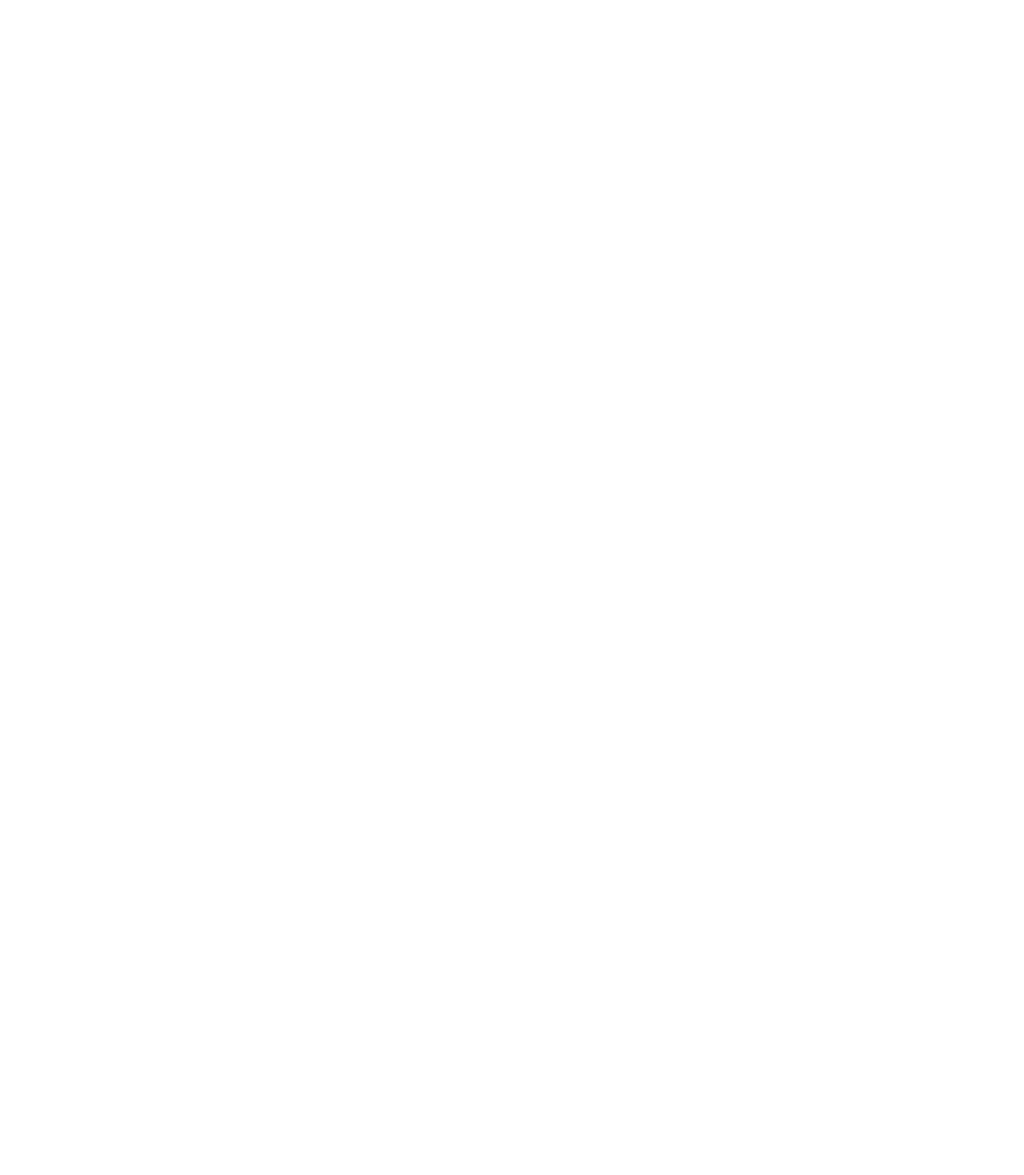
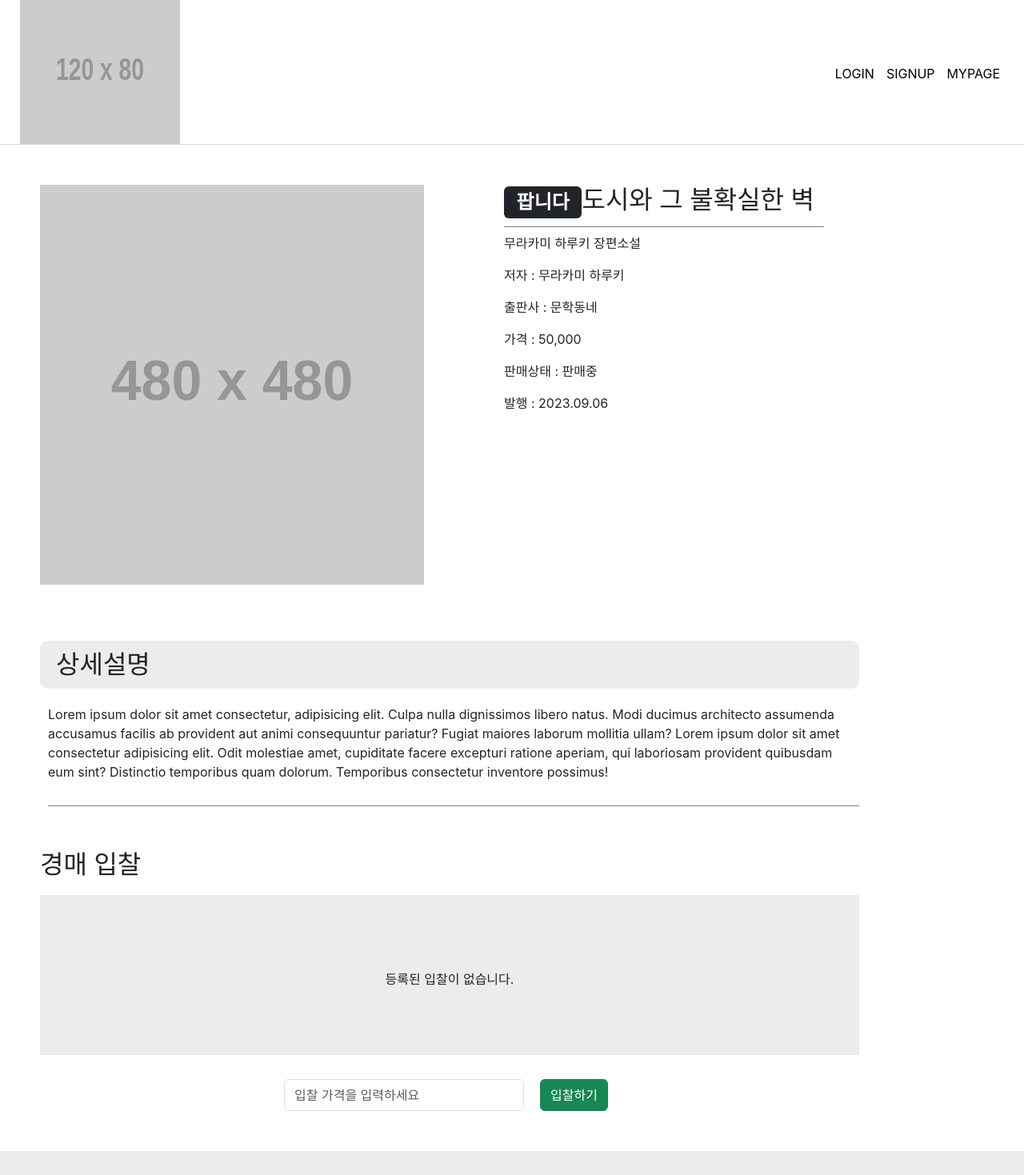
Before and after one commit to kimjun14/Bookstock, a React (Create React App) app in the folder bookstok-app/: page /trading in a window 1280 px wide. Shown: the top 1469 px of the page at 80% size. Before the commit the page ends 800 px from the top, so only its background shows below. Built offline with nearby package versions, Linux system fonts and the light colour scheme.

Commit message:
상품상세Page / 유상민 / App.js 경로수정 / 상품상세Page css, index.js jsx문법 수정

```diff
--- a/bookstok-app/src/App.js
+++ b/bookstok-app/src/App.js
@@ -10,7 +10,7 @@ function App() {
       <Routes>
           <Route path="/signin" element={<SignIn />} />
           <Route path="/searchResult" element={<SearchResult />} />
-          <Route path="/Trading" element={<Trading />} />
+          <Route path="/trading" element={<Trading />} />
       </Routes>
     </Router>
   );
--- a/bookstok-app/src/pages/Trading/index.css
+++ b/bookstok-app/src/pages/Trading/index.css
@@ -1,5 +1,5 @@
 body{
-    border: 1px solid red;
+    border: 0px solid red;
     margin: 0px;
 }
 
--- a/bookstok-app/src/pages/Trading/index.js
+++ b/bookstok-app/src/pages/Trading/index.js
@@ -1,11 +1,13 @@
 import React from 'react';
 import { Link } from 'react-router-dom';
+import "./index.css";
 
 function Trading(){
-    <div>
-        <header>
+    return(
+    <>
+    <header>
         <div className="logoImg">
-            <Link to="/"><img style={{width: '200px', height: '180px'}} src="./logoImg.jpg" alt="Logo" /></Link>
+            <Link to="/"><img style={{"width": '200px', "height": '180px'}} src="http://placeholder.com/120x80" alt="Logo" /></Link>
         </div>
 
         <div className="HeaderNav">
@@ -18,13 +20,14 @@ function Trading(){
     <article>
         <div className="item">
             <div className="itemImg">
-                <img style={{width: '480px', height: '500px'}} src="./bookImage.jpg" />
+                <img style={{"width" : '480px', "height" : '500px'}} src="http://placeholder.com/480x480" alt='bookImg' />
             </div>
             <div className="itemInfo">
                 <h2>
                     <span className="badge text-bg-dark">팝니다</span>
                     <span className="itemTitle">도시와 그 불확실한 벽</span>
                 </h2>
+
                 <p>무라카미 하루키 장편소설</p>
                 <p>저자 : 무라카미 하루키</p>
                 <p>출판사 : 문학동네 </p>
@@ -56,14 +59,12 @@ function Trading(){
 
         <div className="bidsection">
             <div className="card-footer">
-                <form onsubmit="">
-                    <div className="bid">
-                        <div className="form-group">
-                            <input type="text" className="form-control" placeholder="입찰 가격을 입력하세요" />
-                            <button type="submit" className="btn btn-success">입찰하기</button>
-                        </div>
+                <div className="bid">
+                    <div className="form-group">
+                        <input type="text" className="form-control" placeholder="입찰 가격을 입력하세요" />
+                        <button type="button" className="btn btn-success">입찰하기</button>
                     </div>
-                </form>
+                </div>
             </div>
         </div>
     </article>
@@ -85,7 +86,8 @@ function Trading(){
             <span>COPYRIGHT(C) 2023 북스탁 RIGHTS RESERVED</span>
         </div>
     </footer>
-</div>
+    </>
+    )
 }
 
 export default Trading;
```
